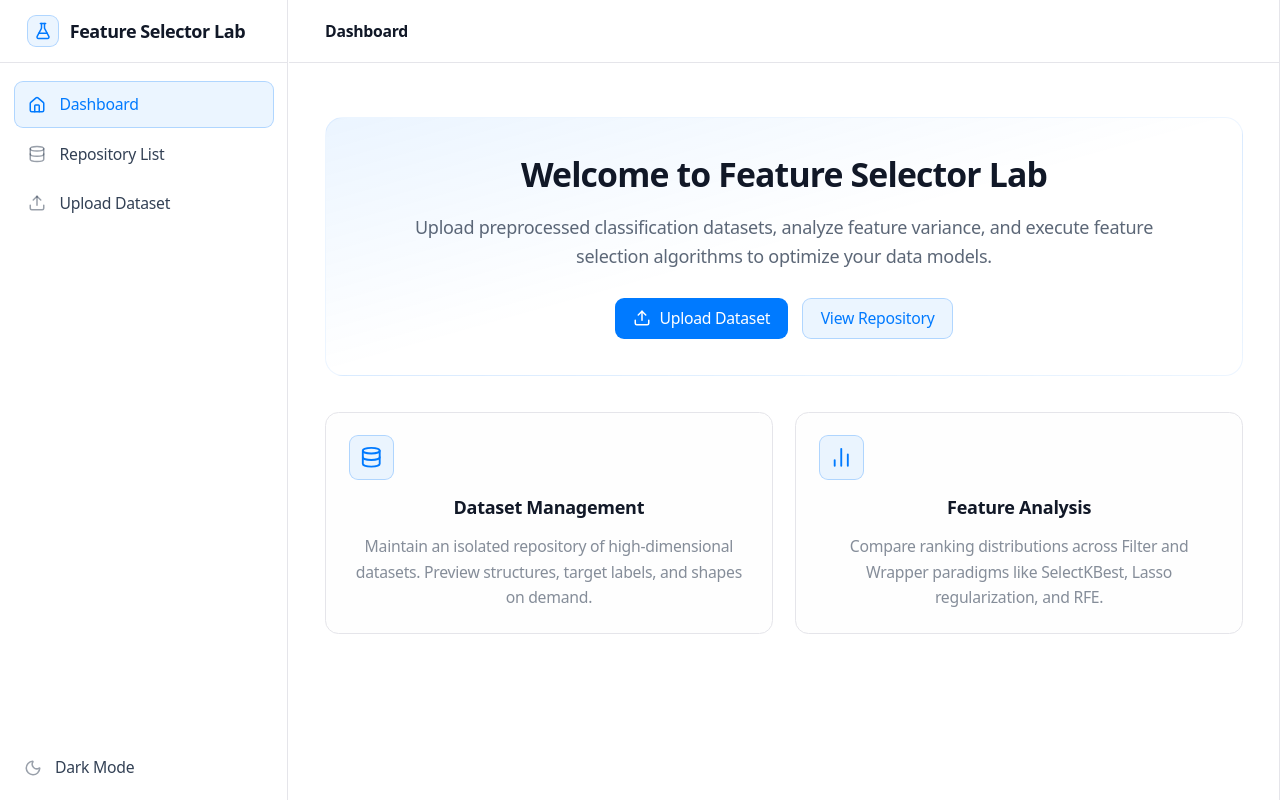
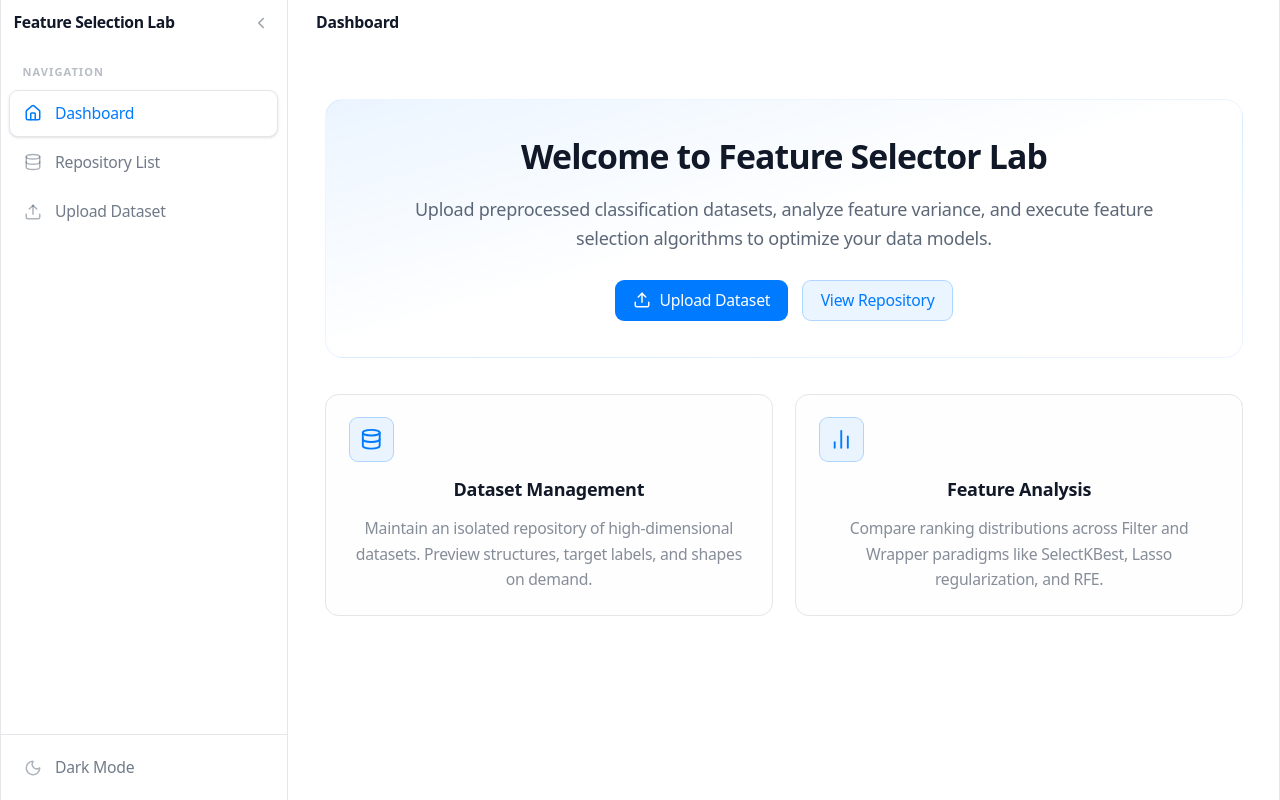
Before and after one commit to alexpalper06/feature-selection-lab, a React (Vite) app in the folder frontend/: page / in a window 1280 px wide. Built offline with nearby package versions, Linux system fonts and the light colour scheme.

Commit message:
Improved layout components

```diff
--- a/frontend/src/components/layout/AppLayout.tsx
+++ b/frontend/src/components/layout/AppLayout.tsx
@@ -1,25 +1,106 @@
-// src/components/layout/AppLayout.tsx
-import React from 'react';
+import React, {useState, useEffect, useCallback} from 'react';
 import Sidebar from './Sidebar';
-import Header, { type BreadcrumbItem } from './Header';
+import Header, {type BreadcrumbItem} from './Header';
 
 interface AppLayoutProps {
     children: React.ReactNode;
     breadcrumbs?: BreadcrumbItem[];
 }
 
-export default function AppLayout({ children, breadcrumbs }: AppLayoutProps): React.ReactElement {
+const MOBILE_BREAKPOINT = 1024; // lg
+
+export default function AppLayout({children, breadcrumbs}: AppLayoutProps): React.ReactElement {
+    const [isMobile, setIsMobile] = useState<boolean>(() => window.innerWidth < MOBILE_BREAKPOINT);
+    // Initialize state from localStorage for desktop, default to closed for mobile
+    const [sidebarOpen, setSidebarOpen] = useState<boolean>(() => {
+        if (window.innerWidth < MOBILE_BREAKPOINT) return false;
+        const savedState = localStorage.getItem('sidebarOpen');
+        return savedState !== null ? savedState === 'true' : true;
+    });
+    const [isScrolled, setIsScrolled] = useState<boolean>(false);
+
+    const handleResize = useCallback(() => {
+        const mobile = window.innerWidth < MOBILE_BREAKPOINT;
+        setIsMobile(mobile);
+        if (mobile) {
+            setSidebarOpen(false);
+        } else {
+            // Restore desktop state from localStorage when resizing up
+            const savedState = localStorage.getItem('sidebarOpen');
+            setSidebarOpen(savedState !== null ? savedState === 'true' : true);
+        }
+    }, []);
+
+    // Update the Sidebar visibility when the page is resized
+    useEffect(() => {
+        window.addEventListener('resize', handleResize);
+        return () => window.removeEventListener('resize', handleResize);
+    }, [handleResize]);
+
+    // Update document title based on the active breadcrumb
+    useEffect(() => {
+        const baseTitle = 'Feature Selection Lab';
+
+        if (breadcrumbs && breadcrumbs.length > 0) {
+            // Grab the last breadcrumb label as the current page
+            const currentPage = breadcrumbs[breadcrumbs.length - 1].label;
+            document.title = `${currentPage} | ${baseTitle}`;
+        } else {
+            document.title = baseTitle;
+        }
+    }, [breadcrumbs]);
+
+    const toggle = (): void => {
+        setSidebarOpen((prev) => {
+            const next = !prev;
+            if (!isMobile) {
+                localStorage.setItem('sidebarOpen', String(next));
+            }
+            return next;
+        });
+    };
+    const close = (): void => setSidebarOpen(false);
+
+    // Track scroll position of the main container
+    const handleScroll = (e: React.UIEvent<HTMLDivElement>) => {
+        setIsScrolled(e.currentTarget.scrollTop > 10);
+    };
+
+    const contentMargin = isMobile ? 'ml-0' : sidebarOpen ? 'ml-64' : 'ml-16';
+
     return (
-    <div className=" bg-bg-main text-text-main flex">
-      <Sidebar />
+        <div className="bg-bg-main text-text-main flex min-h-screen overflow-hidden">
+            <Sidebar
+                isOpen={sidebarOpen}
+                isMobile={isMobile}
+                onToggle={toggle}
+                onClose={close}
+            />
 
-      <div className="flex-1 ml-64 flex flex-col">
-        <Header breadcrumbs={breadcrumbs} />
+            {isMobile && sidebarOpen && (
+                <div
+                    className="fixed inset-0 z-20 bg-black/40 backdrop-blur-sm"
+                    onClick={close}
+                    aria-hidden="true"
+                />
+            )}
 
-        <main className="flex-1 p-8 bg-bg-main">
+            {/* Scrollable parent container so content passes under the header */}
+            <div
+                onScroll={handleScroll}
+                className={`flex-1 min-w-0 h-screen overflow-y-auto transition-all duration-300 relative ${contentMargin}`}
+            >
+                <Header
+                    breadcrumbs={breadcrumbs}
+                    onToggle={toggle}
+                    isMobile={isMobile}
+                    isScrolled={isScrolled}
+                />
+
+                {/* Removed overflow from main, it now scrolls with the parent */}
+                <main className="p-8 min-h-[calc(100vh-2.5rem)]">
                     {children}
                 </main>
-
             </div>
         </div>
     );
--- a/frontend/src/components/layout/Header.tsx
+++ b/frontend/src/components/layout/Header.tsx
@@ -1,7 +1,6 @@
-// src/components/layout/Header.tsx
 import React from 'react';
 import { Link } from 'react-router-dom';
-import { ChevronRight } from 'lucide-react';
+import { ChevronRight, Menu } from 'lucide-react';
 
 export interface BreadcrumbItem {
     label: string;
@@ -10,28 +9,49 @@ export interface BreadcrumbItem {
 
 interface HeaderProps {
     breadcrumbs?: BreadcrumbItem[];
+    isMobile: boolean;
+    onToggle: () => void;
+    isScrolled: boolean;
 }
 
-export default function Header({ breadcrumbs }: HeaderProps): React.ReactElement {
+export default function Header({ breadcrumbs, onToggle, isMobile, isScrolled }: HeaderProps): React.ReactElement {
     const crumbs = breadcrumbs ?? [{ label: 'Dashboard' }];
 
     return (
-    <header className="h-14 bg-bg-main border-b border-border-main flex items-center justify-between px-8 sticky top-0 z-10 flex-shrink-0">
-      <nav className="flex items-center gap-1" aria-label="Breadcrumb">
+        <header
+            className={`h-10 sticky top-0 z-10 flex-shrink-0 flex items-center gap-4 px-6 bg-bg-main/90 backdrop-blur-md transition-all duration-300 ${
+                isScrolled ? 'border-b border-border-main/40 shadow-sm' : 'border-b border-transparent shadow-none'
+            }`}
+        >
+            {isMobile && (
+                <>
+                    <button
+                        onClick={onToggle}
+                        aria-label="Toggle sidebar"
+                        className="p-1.5 rounded-lg text-text-main/50 hover:text-text-h hover:bg-code-bg border
+                                   border-transparent transition-all duration-150 flex-shrink-0 cursor-pointer"
+                    >
+                        <Menu className="w-4.5 h-4.5" />
+                    </button>
+                    <span className="w-px h-5 bg-border-main flex-shrink-0" aria-hidden="true" />
+                </>
+            )}
+
+            <nav className="flex items-center gap-1 min-w-0" aria-label="Breadcrumb">
                 {crumbs.map((crumb, i) => (
                     <React.Fragment key={i}>
                         {i > 0 && (
-              <ChevronRight className="w-3.5 h-3.5 text-text-main/30 flex-shrink-0 mx-0.5" />
+                            <ChevronRight className="w-3.5 h-3.5 text-text-main/25 flex-shrink-0 mx-0.5" />
                         )}
                         {crumb.href ? (
                             <Link
                                 to={crumb.href}
-                className="text-sm text-text-main/60 hover:text-accent font-medium transition-colors"
+                                className="text-sm text-text-main/50 hover:text-accent font-medium transition-colors truncate"
                             >
                                 {crumb.label}
                             </Link>
                         ) : (
-              <span className="text-sm font-semibold text-text-h" aria-current="page">
+                            <span className="text-sm font-semibold text-text-h truncate" aria-current="page">
                                 {crumb.label}
                             </span>
                         )}
--- a/frontend/src/components/layout/Sidebar.tsx
+++ b/frontend/src/components/layout/Sidebar.tsx
@@ -1,8 +1,7 @@
-// src/components/layout/Sidebar.tsx
-import React, { useState, useEffect } from 'react';
-import { Link, useLocation } from 'react-router-dom';
-import { Home, Database, Upload, Moon, Sun, FlaskConical } from 'lucide-react';
-import type { LucideIcon } from 'lucide-react';
+import React, {useState, useEffect} from 'react';
+import {Link, useLocation} from 'react-router-dom';
+import {Home, Database, Upload, Moon, Sun, ChevronLeft, ChevronRight} from 'lucide-react';
+import type {LucideIcon} from 'lucide-react';
 
 interface NavItem {
     name: string;
@@ -11,20 +10,25 @@ interface NavItem {
 }
 
 const NAV_ITEMS: NavItem[] = [
-  { name: 'Dashboard', icon: Home, path: '/' },
-  { name: 'Repository List', icon: Database, path: '/datasets' },
-  { name: 'Upload Dataset', icon: Upload, path: '/datasets/upload' },
+    {name: 'Dashboard', icon: Home, path: '/'},
+    {name: 'Repository List', icon: Database, path: '/datasets'},
+    {name: 'Upload Dataset', icon: Upload, path: '/datasets/upload'},
 ];
 
-export default function Sidebar(): React.ReactElement {
-  const { pathname } = useLocation();
+interface SidebarProps {
+    isOpen: boolean;
+    isMobile: boolean;
+    onToggle: () => void;
+    onClose: () => void;
+}
+
+export default function Sidebar({isOpen, isMobile, onToggle, onClose}: SidebarProps): React.ReactElement {
+    const {pathname} = useLocation();
     const [isDark, setIsDark] = useState<boolean>(false);
 
-  // Initialize theme based on localStorage or OS preference
     useEffect(() => {
         const savedTheme = localStorage.getItem('theme');
         const prefersDark = window.matchMedia('(prefers-color-scheme: dark)').matches;
-
         if (savedTheme === 'dark' || (!savedTheme && prefersDark)) {
             setIsDark(true);
             document.documentElement.classList.add('dark');
@@ -32,34 +36,86 @@ export default function Sidebar(): React.ReactElement {
     }, []);
 
     const toggleTheme = (): void => {
-    setIsDark((prevDark) => {
-      const newDark = !prevDark;
-      if (newDark) {
-        document.documentElement.classList.add('dark');
-        localStorage.setItem('theme', 'dark');
-      } else {
-        document.documentElement.classList.remove('dark');
-        localStorage.setItem('theme', 'light');
-      }
-      return newDark;
+        setIsDark((prev) => {
+            const next = !prev;
+            document.documentElement.classList.toggle('dark', next);
+            localStorage.setItem('theme', next ? 'dark' : 'light');
+            return next;
         });
     };
+
+    // When is on Desktop: collapsed, icon-only (w-16) or  expanded, complete (w-64)
+    // When is on Mobile: hidden or completely visible
+    const sidebarWidth = !isMobile && !isOpen ? 'w-16' : 'w-64';
+
+    const translateClass = isMobile
+        ? isOpen ? 'translate-x-0' : '-translate-x-full'
+        : 'translate-x-0';
+
+    // Only show labels when fully expanded
+    const showLabels = isOpen;
 
     return (
         <aside
             aria-label="Main navigation"
-      className="w-64 bg-bg-main text-text-main h-screen flex flex-col fixed left-0 top-0 border-r border-border-main"
+            className={[
+                'bg-surface text-text-main h-screen flex flex-col fixed left-0 top-0 border-r border-border-main',
+                'transition-all duration-300 ease-in-out',
+                sidebarWidth,
+                translateClass,
+                isMobile ? 'z-30' : 'z-10',
+            ].join(' ')}
         >
-      <div className="h-14 flex items-center gap-2.5 px-6 border-b border-border-main flex-shrink-0">
-        <div className="w-7 h-7 rounded-lg bg-accent-bg border border-accent-border flex items-center justify-center">
-          <FlaskConical className="w-4 h-4 text-accent" />
-        </div>
-        <span className="text-text-h font-bold text-base tracking-tight">
-          Feature Selector Lab
+            {/* Website name + Collapse Toggle*/}
+            <div className="h-10 flex items-center flex-shrink-0  overflow-hidden px-2 gap-2">
+                {/* Website name, only rendered when expanded */}
+                {showLabels && (
+                    <span className="text-text-h font-bold text-sm tracking-tight leading-tight whitespace-nowrap flex-1 pl-1 text-left">
+                        Feature Selection Lab
                     </span>
+                )}
+
+                {/* Desktop collapse toggle, always visible, right-aligned when expanded, centered when collapsed */}
+                {!isMobile && (
+                    <button
+                        onClick={onToggle}
+                        title={isOpen ? 'Collapse sidebar' : 'Expand sidebar'}
+                        className={[
+                            'flex items-center justify-center p-1.5 rounded-lg text-sm font-medium flex-shrink-0',
+                            'text-text-main/50 hover:text-text-h hover:bg-code-bg border border-transparent',
+                            'transition-all duration-150 cursor-pointer',
+                            !showLabels && 'w-full',
+                        ].filter(Boolean).join(' ')}
+                    >
+                        {isOpen
+                            ? <ChevronLeft className="w-4 h-4"/>
+                            : <ChevronRight className="w-4 h-4"/>
+                        }
+                    </button>
+                )}
+
+                {/* Mobile close button */}
+                {isMobile && isOpen && (
+                    <button
+                        onClick={onClose}
+                        title="Close sidebar"
+                        className="flex items-center justify-center p-1.5 rounded-lg text-sm font-medium flex-shrink-0
+                                   text-text-main/50 hover:text-text-h hover:bg-code-bg border border-transparent
+                                   transition-all duration-150 cursor-pointer"
+                    >
+                        <ChevronLeft className="w-4 h-4"/>
+                    </button>
+                )}
             </div>
 
-      <nav className="flex-1 py-4 space-y-0.5 px-3 overflow-y-auto">
+            {/* Navigation */}
+            <nav className="flex-1 py-4 px-2 space-y-0.5 overflow-y-auto overflow-x-hidden">
+                {showLabels && (
+                    <p className="text-[11px] uppercase font-bold tracking-widest text-text-main/35 px-3 mb-2 text-left select-none whitespace-nowrap">
+                        Navigation
+                    </p>
+                )}
+
                 {NAV_ITEMS.map((item) => {
                     const isActive = pathname === item.path;
 
@@ -68,33 +124,48 @@ export default function Sidebar(): React.ReactElement {
                             key={item.name}
                             to={item.path}
                             aria-current={isActive ? 'page' : undefined}
+                            title={!showLabels ? item.name : undefined} // tooltip when icon-only
+                            onClick={isMobile ? onClose : undefined}    // close on mobile nav
                             className={[
-                'flex items-center gap-3 px-3 py-2.5 rounded-lg text-sm font-medium transition-all duration-150',
+                                'flex items-center gap-3 py-2.5 rounded-lg text-sm font-medium transition-all duration-150 relative',
+                                showLabels ? 'px-3' : 'px-0 justify-center',
                                 isActive
-                  ? 'bg-accent-bg text-accent border border-accent-border'
-                  : 'text-text-main hover:bg-accent-bg hover:text-accent border border-transparent',
+                                    ? 'bg-bg-main text-accent border border-border-main shadow-sm'
+                                    : 'text-text-main/70 hover:text-text-h hover:bg-code-bg border border-transparent',
                             ].join(' ')}
                         >
+
                             <item.icon
-                className={`w-4 h-4 flex-shrink-0 ${isActive ? 'text-accent' : 'text-text-main/50'}`}
+                                className={`w-4 h-4 flex-shrink-0 transition-colors ${
+                                    isActive ? 'text-accent' : 'text-text-main/40'
+                                }`}
                             />
-              <span>{item.name}</span>
+                            {showLabels && <span className="whitespace-nowrap">{item.name}</span>}
                         </Link>
                     );
                 })}
             </nav>
 
-      <div className="p-2  flex-shrink-0">
+            {/* Bottom, light and dark mode toggle */}
+            <div className="p-2 border-t border-border-main flex-shrink-0 space-y-0.5">
+                {/* Light and dark toggle */}
                 <button
                     onClick={toggleTheme}
-          className="flex items-center gap-3 px-3 py-2.5 w-full rounded-lg hover:bg-accent-bg hover:text-accent transition-colors text-sm text-text-main border border-transparent"
+                    title={!showLabels ? (isDark ? 'Light Mode' : 'Dark Mode') : undefined}
+                    className={[
+                        'flex items-center gap-3 py-2.5 w-full rounded-lg text-sm font-medium',
+                        'text-text-main/70 hover:text-text-h hover:bg-code-bg border border-transparent',
+                        'transition-all duration-150 cursor-pointer',
+                        showLabels ? 'px-3' : 'px-0 justify-center',
+                    ].join(' ')}
                 >
-          {isDark ? (
-            <Sun className="w-4 h-4 text-text-main/50" />
-          ) : (
-            <Moon className="w-4 h-4 text-text-main/50" />
+                    {isDark
+                        ? <Sun className="w-4 h-4 text-text-main/40 flex-shrink-0"/>
+                        : <Moon className="w-4 h-4 text-text-main/40 flex-shrink-0"/>
+                    }
+                    {showLabels && (
+                        <span className="whitespace-nowrap">{isDark ? 'Light Mode' : 'Dark Mode'}</span>
                     )}
-          <span>{isDark ? 'Light Mode' : 'Dark Mode'}</span>
                 </button>
             </div>
         </aside>
--- a/frontend/src/components/ui/Badge.tsx
+++ b/frontend/src/components/ui/Badge.tsx
@@ -1,4 +1,3 @@
-// src/components/ui/Badge.tsx
 import React from 'react';
 
 const COLORS = {
--- a/frontend/src/components/ui/Button.tsx
+++ b/frontend/src/components/ui/Button.tsx
@@ -1,4 +1,3 @@
-// src/components/ui/Button.tsx
 import React from 'react';
 import type {LucideIcon} from 'lucide-react';
 import Spinner from './Spinner';
@@ -48,8 +47,8 @@ export default function Button({
             ].join(' ')}
             {...props}
         >
-      {loading && <Spinner size="sm" className="mr-1" />}
-      {!loading && Icon && <Icon className={iconSize} />}
+            {loading && <Spinner size="sm" className="mr-1"/>}
+            {!loading && Icon && <Icon className={iconSize}/>}
             {children}
         </button>
     );
--- a/frontend/src/components/ui/Spinner.tsx
+++ b/frontend/src/components/ui/Spinner.tsx
@@ -1,4 +1,3 @@
-// src/components/ui/Spinner.tsx
 import React from 'react';
 
 const SIZES = {
```
Also changed, not shown: frontend/src/components/ui/Modal.tsx (+6 -6 lines). Lines whose indentation alone changed are shown as unchanged.
